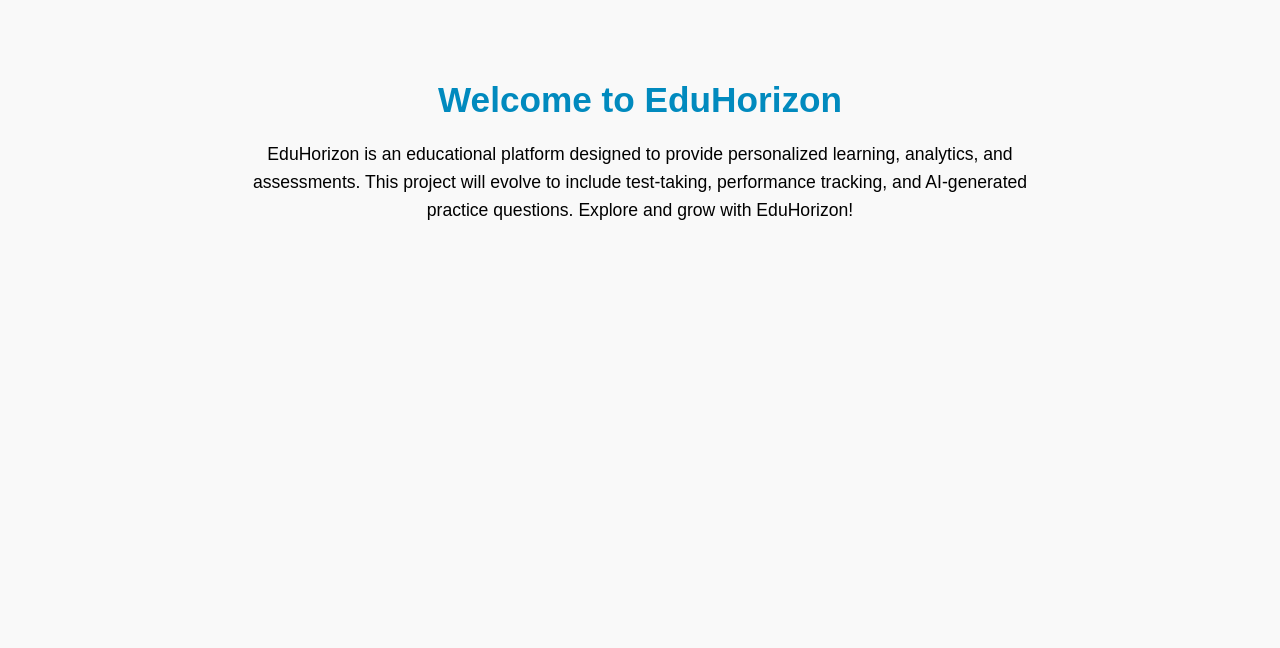
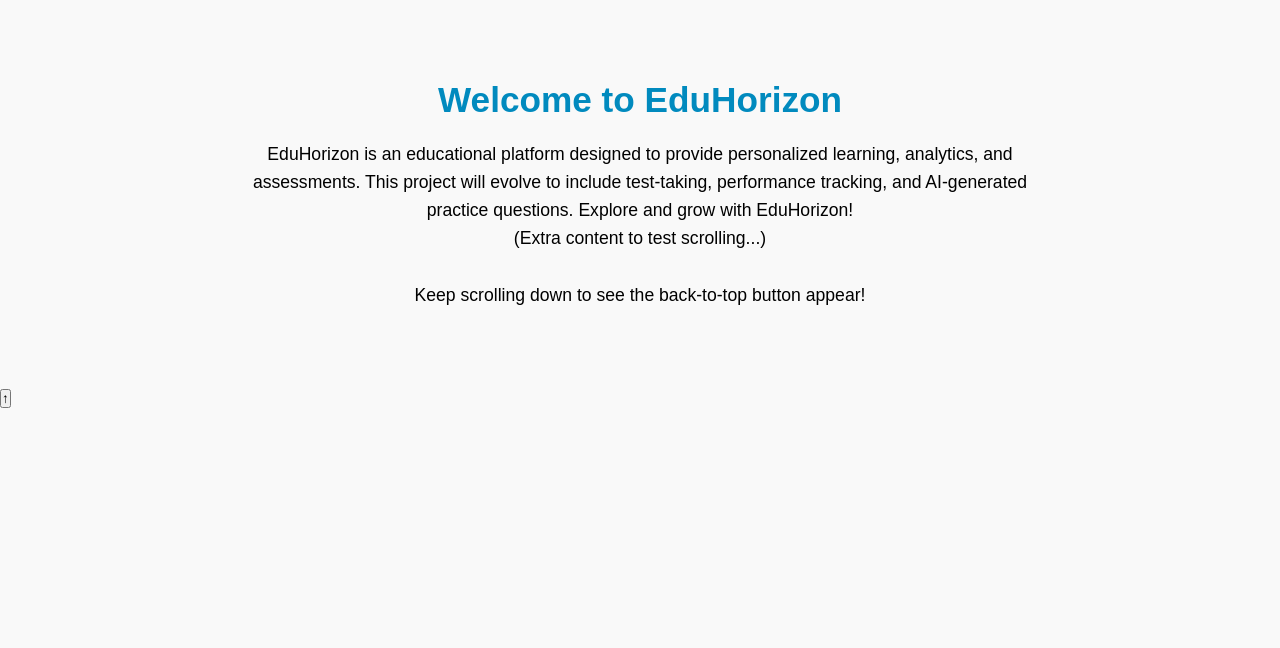
Before and after one commit to Anamikadwivedi33/EduHorizon, a Flask app: page / in a window 1280 px wide. Shown: the part 63-711 px from the top of the page. Run offline with Flask 3, Linux system fonts and the light colour scheme.

Commit message:
Update home.html

```diff
--- a/templates/home.html
+++ b/templates/home.html
@@ -4,7 +4,6 @@
     <meta charset="UTF-8">
     <meta name="viewport" content="width=device-width, initial-scale=1.0">
     <title>EduHorizon</title>
-    <!-- Correct CSS path -->
     <link rel="stylesheet" href="{{ url_for('static', filename='css/style.css') }}">
 </head>
 <body>
@@ -28,7 +27,16 @@
                 Explore and grow with EduHorizon!
             </p>
         </section>
+        <section class="intro slide-in">
+            <p class="description">
+                (Extra content to test scrolling...)<br><br>
+                Keep scrolling down to see the back-to-top button appear!
+            </p>
+        </section>
     </main>
+
+    <!-- Back to Top Button -->
+    <button id="backToTop">↑</button>
 
     <!-- Footer -->
     <footer class="footer">
```
